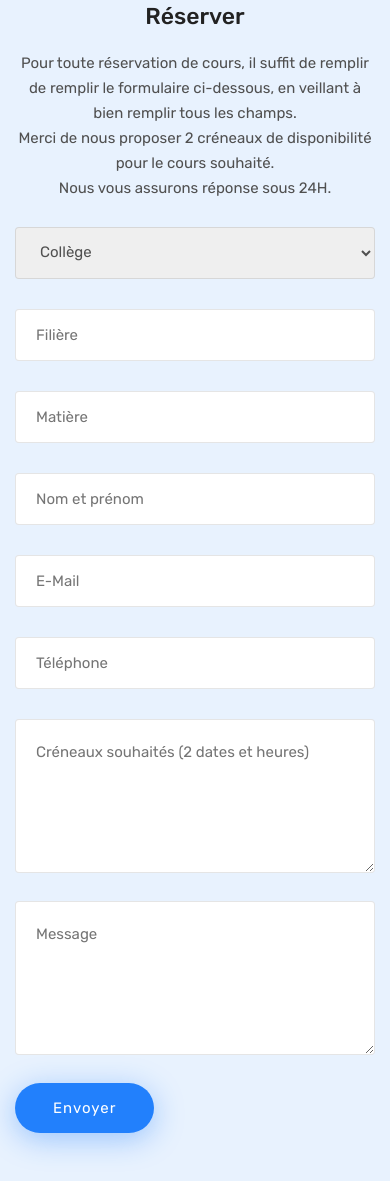
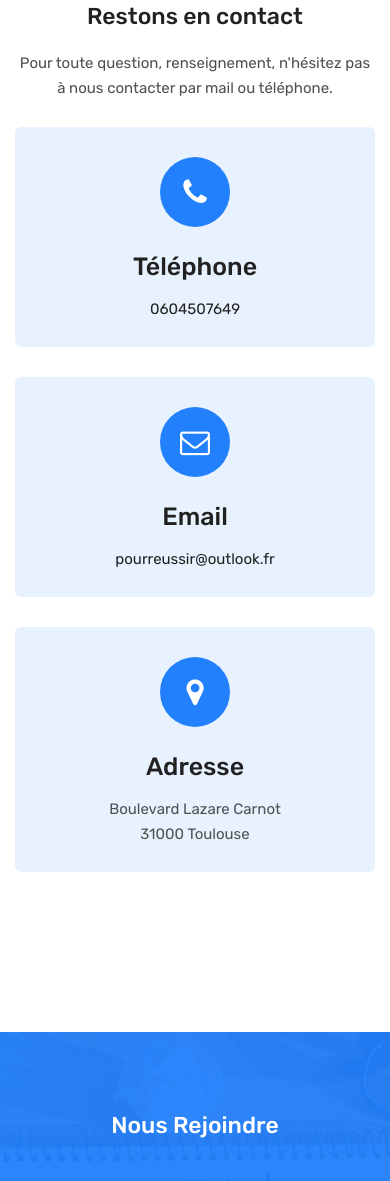
Before and after one commit to Abdellah-Sk/projet-s, a plain HTML site: page index.html in a window 390 px wide. Shown: the part 4304-5485 px from the top of the page. Drawn offline with nearby package versions, Linux system fonts and the light colour scheme; some packages are replaced by stand-ins of ours.

Commit message:
delete reservation section

```diff
--- a/index.html
+++ b/index.html
@@ -373,64 +373,6 @@
             </div>
             <!-- Pricing Tables End -->
 
-            <!-- Contact Section Start -->
-            <div id="rs-reserv" class="rs-contact-sec sec-bg sec-spacer">
-                <div class="container">
-
-                    <div class="sec-title text-center" style="padding-bottom: 0; margin-bottom:0;">
-                        <h2>Réserver</h2>
-                    </div>
-                    <div class="services-single-text text-center">
-                        <p>Pour toute réservation de cours, il suffit de remplir de remplir le formulaire ci-dessous, en
-                            veillant à bien remplir tous les champs. <br> Merci de nous proposer 2 créneaux de
-                            disponibilité pour le cours souhaité.<br> Nous vous assurons réponse sous 24H.</p>
-                    </div>
-
-                    <div class="connect-us">
-                        <div class="row align-items-center">
-                            <div class="col-lg-12 col-sm-12 mb-md-30">
-                                <form>
-                                    <div class="form-field">
-                                        <select id="niveau" name="niveaux" required>
-                                            <option value="collège">Collège</option>
-                                            <option value="lycée">Lycée</option>
-                                            <option value="Supérieur">Supérieur</option>
-                                        </select>
-                                    </div>
-                                    <div class="form-field">
-                                        <input type="text" name="name" id="filiere" placeholder="Filière" required>
-                                    </div>
-                                    <div class="form-field">
-                                        <input type="text" name="name" id="matiere" placeholder="Matière" required>
-                                    </div>
-                                    <div class="form-field">
-                                        <input type="text" name="name" id="nomprenom" placeholder="Nom et prénom"
-                                            required>
-                                    </div>
-                                    <div class="form-field">
-                                        <input type="email" name="email" id="email" placeholder="E-Mail" required>
-                                    </div>
-                                    <div class="form-field">
-                                        <input type="text" name="number" id="telephone" placeholder="Téléphone"
-                                            required>
-                                    </div>
-                                    <div class="form-field">
-                                        <textarea placeholder="Créneaux souhaités (2 dates et heures)" id="creneaux"
-                                            required></textarea>
-                                    </div>
-                                    <div class="form-field">
-                                        <textarea placeholder="Message" id="messsage" required></textarea>
-                                    </div>
-                                    <div class="form-btn">
-                                        <button class="readon" onclick="send()">Envoyer</button>
-                                    </div>
-                                </form>
-                            </div>
-                        </div>
-                    </div>
-
-                </div>
-            </div>
 
             <div id="rs-contact" class="rs-contact-sec sec-spacer">
                 <div class="container">
@@ -468,18 +410,6 @@
                                     </div>
                                 </div>
                             </div>
-
-                            <!-- <div class="col-lg-3 col-md-6 col-sm-12 mb-sm-30">
-                                <div class="grid-item">
-                                    <div class="contact-icon">
-                                        <i class="fa fa-fax"></i>
-                                    </div>
-                                    <div class="bottom-content">
-                                        <h3 class="title">Fax</h3>
-                                        <p>+3301-341-0476</p>
-                                    </div>
-                                </div>
-                            </div> -->
 
                             <div class="col-lg-4 col-md-6 col-sm-12">
                                 <div class="grid-item">
@@ -580,38 +510,6 @@
             <i class="fa fa-angle-up"></i>
         </div>
 
-        <!--Envoi mail formulaire-->
-        <script src="https://cdn.jsdelivr.net/npm/axios/dist/axios.min.js"></script>
-        <script>
-            function send() {
-                var niveau = document.getElementById('niveau').value;
-                var filiere = document.getElementById('filiere').value;
-                var matiere = document.getElementById('matiere').value;
-                var nomprenom = document.getElementById('nomprenom').value;
-                var email = document.getElementById('email').value;
-                var telephone = document.getElementById('telephone').value;
-                var creneaux = document.getElementById('creneaux').value;
-                var messsage = document.getElementById('messsage').value;
-
-                var data = {
-                    niveau: niveau,
-                    filiere: filiere,
-                    matiere: matiere,
-                    nomprenom: nomprenom,
-                    email: email,
-                    telephone: telephone,
-                    creneaux: creneaux,
-                    messsage: messsage
-                }
-
-                $.post("http://localhost:5000/send-email/",
-                    data,
-                    function (data, status) {
-                        alert("Data: " + data + "\nStatus: " + status);
-                    });
-            }
-        </script>
-
         <!-- modernizr js -->
         <script src="js/modernizr-2.8.3.min.js"></script>
         <!-- jquery latest version -->
```
